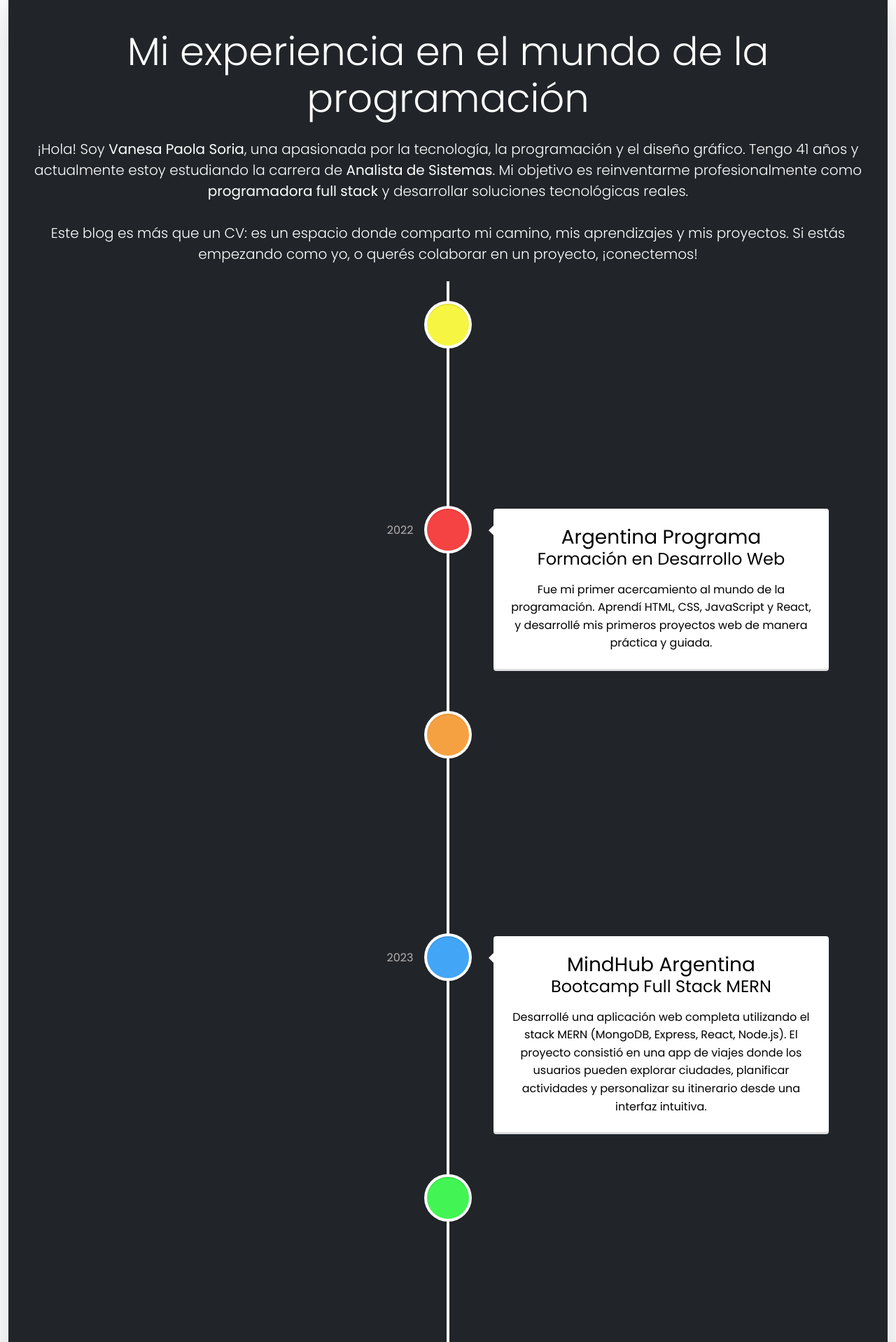
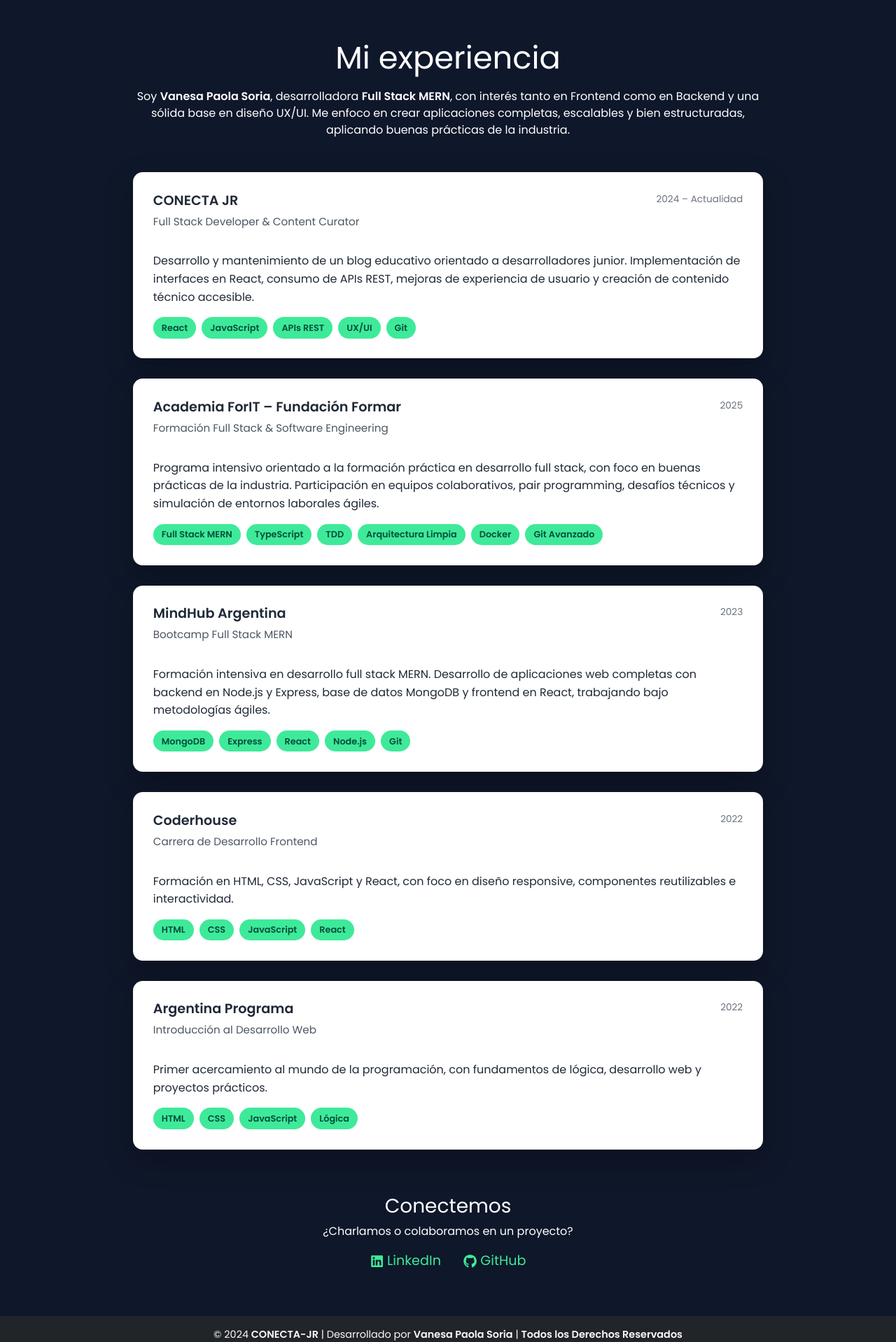
Before and after one commit to vanehit/Conecta-Jr, a React (Vite) app: page /mi-experiencia in a window 1280 px wide. Shown: the part 224-2142 px from the top of the page at 70% size. Built offline with nearby package versions, Linux system fonts and the light colour scheme; no server answers.

Commit message:
feat: update "My Experience" section content

```diff
--- a/src/Pages/MiExperiencia.jsx
+++ b/src/Pages/MiExperiencia.jsx
@@ -1,121 +1,85 @@
 import { Container } from "react-bootstrap";
 import { FaLinkedin, FaGithub } from "react-icons/fa";
-import { VerticalTimeline, VerticalTimelineElement } from "react-vertical-timeline-component";
 import "react-vertical-timeline-component/style.min.css";
 import Footer from "../components/Footer/Footer";
+import ExperienceCard from "../components/ExperinceCard/ExperienceCard";
 
 function MiExperiencia() {
   return (
     <>
-      <Container fluid className="home-container">
-        <section className="bg-dark text-white py-5 px-4 rounded shadow-lg">
-          <div className="max-w-4xl mx-auto text-center">
-            <h2 className="display-4 font-weight-bold mb-4">
-              Mi experiencia en el mundo de la programación
-            </h2>
-            <p className="lead mb-4">
-              ¡Hola! Soy <strong>Vanesa Paola Soria</strong>, una apasionada por la tecnología, la programación y el diseño gráfico. Tengo 41 años y actualmente estoy estudiando la carrera de <strong>Analista de Sistemas</strong>. Mi objetivo es reinventarme profesionalmente como <strong>programadora full stack</strong> y desarrollar soluciones tecnológicas reales.
-              <br /><br />
-              Este blog es más que un CV: es un espacio donde comparto mi camino, mis aprendizajes y mis proyectos. Si estás empezando como yo, o querés colaborar en un proyecto, ¡conectemos!
+      <Container fluid className="experience-page">
+        {/* HERO */}
+        <section className="experience-hero">
+          <h2>Mi experiencia</h2>
+          <p>
+            Soy <strong>Vanesa Paola Soria</strong>, desarrolladora{" "}
+            <strong>Full Stack MERN</strong>, con interés tanto en Frontend como en
+            Backend y una sólida base en diseño UX/UI. Me enfoco en crear
+            aplicaciones completas, escalables y bien estructuradas, aplicando
+            buenas prácticas de la industria.
           </p>
+        </section>
 
-            {/* Línea de Tiempo */}
-            <VerticalTimeline>
+        {/* EXPERIENCIA */}
+        <section className="experience-list">
+          <ExperienceCard
+            title="CONECTA JR"
+            role="Full Stack Developer & Content Curator"
+            date="2024 – Actualidad"
+            description="Desarrollo y mantenimiento de un blog educativo orientado a desarrolladores junior. Implementación de interfaces en React, consumo de APIs REST, mejoras de experiencia de usuario y creación de contenido técnico accesible."
+            skills={["React", "JavaScript", "APIs REST", "UX/UI", "Git"]}
+          />
 
-              {/* Experiencia Diseño Gráfico */}
-              <VerticalTimelineElement
-                className="vertical-timeline-element--work"
-                date="2018"
-                iconStyle={{ background: "#f5f542", color: "#fff" }}
-                contentStyle={{ background: "#fff", color: "#000" }}
-              >
-                <h3 className="vertical-timeline-element-title">Diseño Gráfico y Publicitario</h3>
-                <h4 className="vertical-timeline-element-subtitle">Graduación IES Siglo 21</h4>
-                <p>
-                  Un Diseñador Gráfico y Publicitario puede desempeñarse ejecutando diferentes tareas vinculadas a la comunicación visual, en todas las áreas técnicas de diseño y producción gráfica.
-                </p>
-              </VerticalTimelineElement>
+          <ExperienceCard
+            title="Academia ForIT – Fundación Formar"
+            role="Formación Full Stack & Software Engineering"
+            date="2025"
+            description="Programa intensivo orientado a la formación práctica en desarrollo full stack, con foco en buenas prácticas de la industria. Participación en equipos colaborativos, pair programming, desafíos técnicos y simulación de entornos laborales ágiles."
+            skills={[
+              "Full Stack MERN",
+              "TypeScript",
+              "TDD",
+              "Arquitectura Limpia",
+              "Docker",
+              "Git Avanzado",
+            ]}
+          />
 
-              <VerticalTimelineElement
-                className="vertical-timeline-element--work"
+          <ExperienceCard
+            title="MindHub Argentina"
+            role="Bootcamp Full Stack MERN"
+            date="2023"
+            description="Formación intensiva en desarrollo full stack MERN. Desarrollo de aplicaciones web completas con backend en Node.js y Express, base de datos MongoDB y frontend en React, trabajando bajo metodologías ágiles."
+            skills={["MongoDB", "Express", "React", "Node.js", "Git"]}
+          />
+
+          <ExperienceCard
+            title="Coderhouse"
+            role="Carrera de Desarrollo Frontend"
             date="2022"
-                iconStyle={{ background: "#f54242", color: "#fff" }}
-                contentStyle={{ background: "#fff", color: "#000" }}
-              >
-                <h3 className="vertical-timeline-element-title">Argentina Programa</h3>
-                <h4 className="vertical-timeline-element-subtitle">Formación en Desarrollo Web</h4>
-                <p>
-                  Fue mi primer acercamiento al mundo de la programación. Aprendí HTML, CSS, JavaScript y React, y desarrollé mis primeros proyectos web de manera práctica y guiada.
-                </p>
-              </VerticalTimelineElement>
+            description="Formación en HTML, CSS, JavaScript y React, con foco en diseño responsive, componentes reutilizables e interactividad."
+            skills={["HTML", "CSS", "JavaScript", "React"]}
+          />
 
-              <VerticalTimelineElement
-                className="vertical-timeline-element--work"
+          <ExperienceCard
+            title="Argentina Programa"
+            role="Introducción al Desarrollo Web"
             date="2022"
-                iconStyle={{ background: "#f5a142", color: "#fff" }}
-                contentStyle={{ background: "#fff", color: "#000" }}
-              >
-                <h3 className="vertical-timeline-element-title">Coderhouse</h3>
-                <h4 className="vertical-timeline-element-subtitle">Carrera de Desarrollo Frontend</h4>
-                <p>
-                  Profundicé mis conocimientos en diseño responsive con HTML, CSS y React. Aprendí a agregar interactividad con JavaScript y a trabajar con React JS para crear aplicaciones web más dinámicas y escalables.
-                </p>
-              </VerticalTimelineElement>
+            description="Primer acercamiento al mundo de la programación, con fundamentos de lógica, desarrollo web y proyectos prácticos."
+            skills={["HTML", "CSS", "JavaScript", "Lógica"]}
+          />
+        </section>
 
-              <VerticalTimelineElement
-                className="vertical-timeline-element--work"
-                date="2023"
-                iconStyle={{ background: "#42a5f5", color: "#fff" }}
-                contentStyle={{ background: "#fff", color: "#000" }}
-              >
-                <h3 className="vertical-timeline-element-title">MindHub Argentina</h3>
-                <h4 className="vertical-timeline-element-subtitle">Bootcamp Full Stack MERN</h4>
-                <p>
-                  Desarrollé una aplicación web completa utilizando el stack MERN (MongoDB, Express, React, Node.js). El proyecto consistió en una app de viajes donde los usuarios pueden explorar ciudades, planificar actividades y personalizar su itinerario desde una interfaz intuitiva.
-                </p>
-              </VerticalTimelineElement>
+        {/* CONTACTO */}
+        <section className="experience-contact">
+          <h3>Conectemos</h3>
+          <p>¿Charlamos o colaboramos en un proyecto?</p>
 
-              {/* Blog Conecta Jr */}
-              <VerticalTimelineElement
-                className="vertical-timeline-element--work"
-                date="2024 – Actualidad"
-                iconStyle={{ background: "#42f554", color: "#fff" }}
-                contentStyle={{ background: "#fff", color: "#000" }}
-              >
-                <h3 className="vertical-timeline-element-title">CONECTA JR – Blog Educativo</h3>
-                <h4 className="vertical-timeline-element-subtitle">Desarrollo Frontend y Curaduría de Contenido</h4>
-                <p>
-                  Desarrollo y mantenimiento de un blog educativo para programadores junior con React, Redux y Bootstrap. La plataforma consume datos mediante <strong>llamados a APIs</strong>, ofreciendo artículos, recursos y guías prácticas. Continúa en desarrollo para optimizar su funcionalidad y agregar nuevas características interactivas.
-                </p>
-              </VerticalTimelineElement>
-
-              {/* Nueva Experiencia - Analista de Sistemas con C# */}
-              <VerticalTimelineElement
-                className="vertical-timeline-element--work"
-                date="2025"
-                iconStyle={{ background: "#8e44ad", color: "#fff" }}
-                contentStyle={{ background: "#fff", color: "#000" }}
-              >
-                <h3 className="vertical-timeline-element-title">Carrera de Analista de Sistemas</h3>
-                <h4 className="vertical-timeline-element-subtitle">Estudios en curso - Entorno de Desarrollo con C#</h4>
-                <p>
-                  Como Analista de Sistemas podrás planificar proyectos de software y diseñar sistemas informáticos que permitan gestionar información y datos según las necesidades de los usuarios, ayudando a las organizaciones a incorporar nuevas tecnologías, mejorar sus procesos internos y ofrecer un mejor servicio a sus clientes.
-                </p>
-              </VerticalTimelineElement>
-
-            </VerticalTimeline>
-
-
-
-            {/* Contacto */}
-            <h3 className="font-weight-bold mt-4">Encuéntrame en:</h3>
-            <p className="lead">¿Te gustaría colaborar en algún proyecto? ¡Hablemos! 😊</p>
-            <div className="d-flex flex-column align-items-center gap-3">
+          <div className="links">
             <a
               href="https://www.linkedin.com/in/vanesa-paola-soria-40170a1b3/"
               target="_blank"
               rel="noopener noreferrer"
-                className="text-white fs-3"
             >
               <FaLinkedin /> LinkedIn
             </a>
@@ -124,14 +88,13 @@
               href="https://github.com/vanehit"
               target="_blank"
               rel="noopener noreferrer"
-                className="text-white fs-3"
             >
               <FaGithub /> GitHub
             </a>
           </div>
-          </div>
         </section>
       </Container>
+
       <Footer />
     </>
   );
--- a/src/Styles/styles.scss
+++ b/src/Styles/styles.scss
@@ -174,7 +174,6 @@
   padding: 0.5rem;
   z-index: 1; /* por si alguna fecha queda detrás */
 }
-
 
 
 // Mejoramos el espaciado en móviles
@@ -430,3 +429,101 @@
   background-color: #1c415d;
   transform: scale(1.05);
 }
+
+// ===========================
+// Carousel de Cards
+// ===========================
+.experience-page {
+  background: #0f172a;
+  color: #ffffff;
+  padding: 4rem 2rem;
+}
+
+.experience-hero {
+  max-width: 900px;
+  margin: 0 auto 3rem;
+  text-align: center;
+}
+
+.experience-hero h2 {
+  font-size: 2.8rem;
+  margin-bottom: 1rem;
+}
+
+.experience-list {
+  max-width: 900px;
+  margin: 0 auto;
+}
+
+.experience-card {
+  background: #ffffff;
+  color: #1f2937;
+  border-radius: 14px;
+  padding: 1.8rem;
+  margin-bottom: 1.8rem;
+  box-shadow: 0 15px 40px rgba(0, 0, 0, 0.25);
+}
+
+.experience-header {
+  display: flex;
+  justify-content: space-between;
+  align-items: flex-start;
+  margin-bottom: 0.8rem;
+}
+
+.experience-header h4 {
+  font-size: 1.2rem;
+  font-weight: 700;
+}
+
+.role {
+  font-size: 0.95rem;
+  color: #4b5563;
+}
+
+.date {
+  font-size: 0.85rem;
+  color: #6b7280;
+}
+
+.description {
+  margin: 1rem 0;
+  line-height: 1.6;
+}
+
+.skills {
+  display: flex;
+  flex-wrap: wrap;
+  gap: 0.5rem;
+}
+
+.skill-chip {
+  background: #3eea99;
+  color: #064e3b;
+  padding: 0.35rem 0.75rem;
+  border-radius: 999px;
+  font-size: 0.8rem;
+  font-weight: 600;
+}
+
+.experience-contact {
+  text-align: center;
+  margin-top: 4rem;
+}
+
+.experience-contact .links {
+  display: flex;
+  justify-content: center;
+  gap: 2rem;
+  margin-top: 1rem;
+}
+
+.experience-contact a {
+  color: #3eea99;
+  font-size: 1.2rem;
+  text-decoration: none;
+}
+
+.experience-contact a:hover {
+  text-decoration: underline;
+}
--- a/src/components/Admin/MensajesPanel.jsx
+++ b/src/components/Admin/MensajesPanel.jsx
@@ -8,7 +8,7 @@
   useEffect(() => {
     const fetchMensajes = async () => {
       try {
-        const token = localStorage.getItem("token"); // 👈 token admin
+        const token = localStorage.getItem("token");
         const res = await fetch("https://conectajr-backend.onrender.com/api/mensajes", {
           headers: {
             "Authorization": `Bearer ${token}`,
--- /dev/null
+++ b/src/components/ExperinceCard/ExperienceCard.jsx
@@ -0,0 +1,26 @@
+
+function ExperienceCard({ title, role, date, description, skills }) {
+  return (
+    <div className="experience-card">
+      <div className="experience-header">
+        <div>
+          <h4>{title}</h4>
+          <p className="role">{role}</p>
+        </div>
+        <span className="date">{date}</span>
+      </div>
+
+      <p className="description">{description}</p>
+
+      <div className="skills">
+        {skills.map((skill, index) => (
+          <span key={index} className="skill-chip">
+            {skill}
+          </span>
+        ))}
+      </div>
+    </div>
+  );
+}
+
+export default ExperienceCard;
```
Lines whose indentation alone changed are shown as unchanged.
